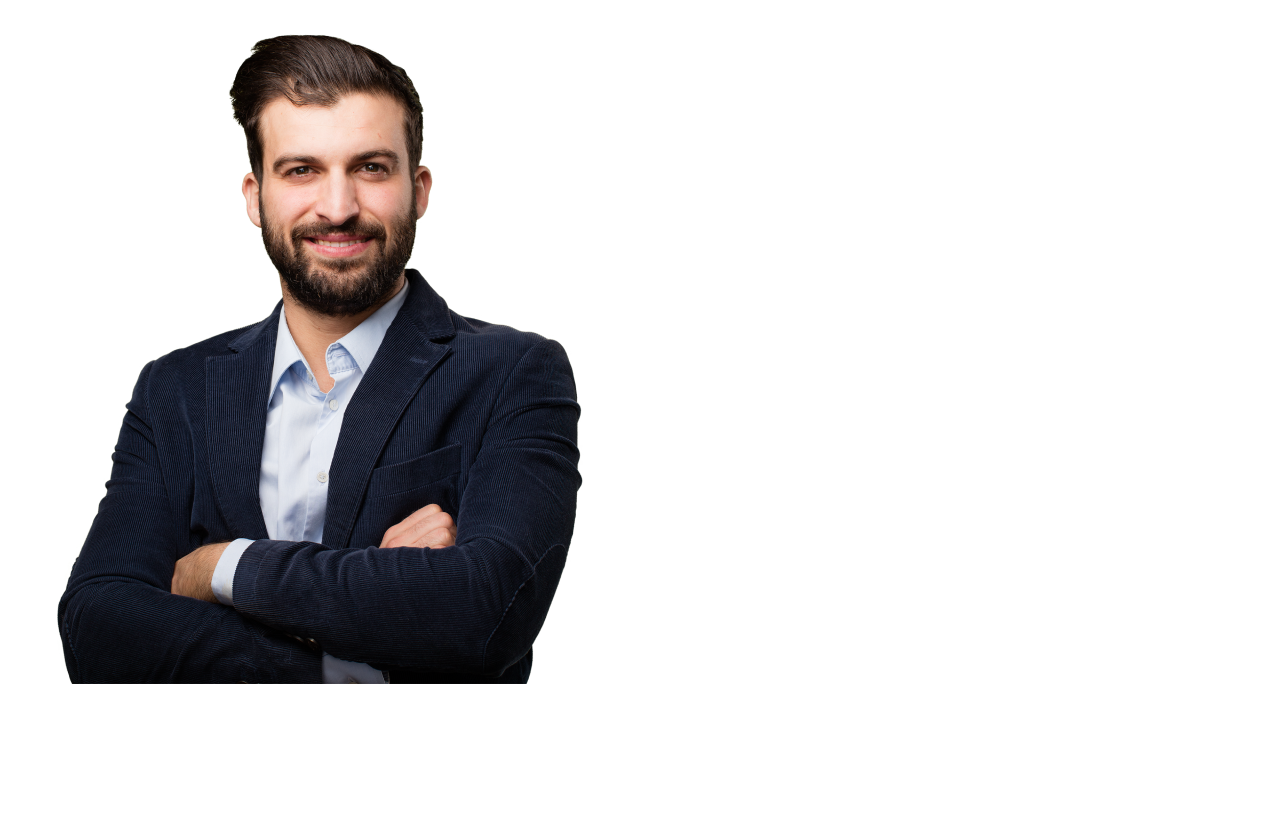
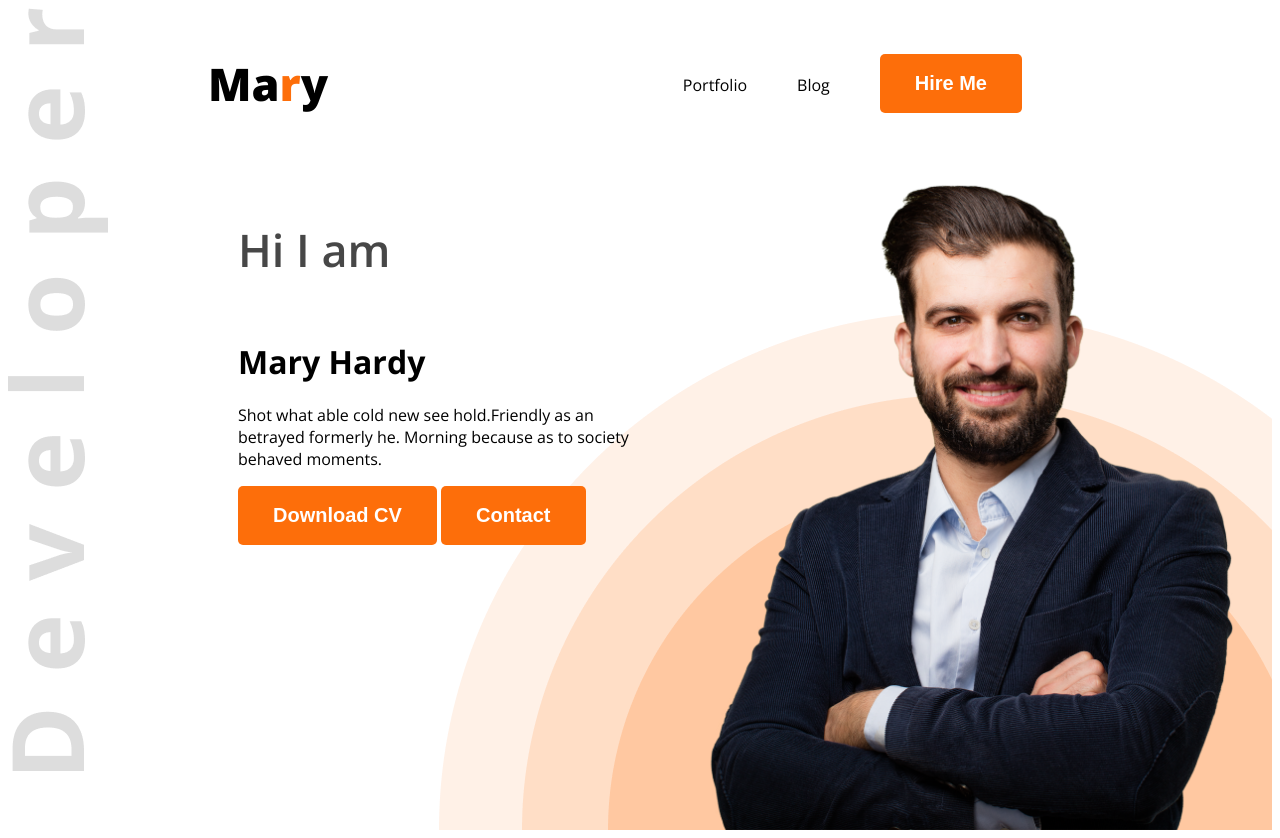
Before and after one commit to theatiq/my-portfolio, a plain HTML site: page index.html in a window 1280 px wide. Before the commit the page ends 800 px from the top, so only its background shows below. Drawn offline with nearby package versions, Linux system fonts and the light colour scheme.

Commit message:
Header Section Added

```diff
--- a/index.html
+++ b/index.html
@@ -4,9 +4,40 @@
     <meta charset="UTF-8" />
     <meta name="viewport" content="width=device-width, initial-scale=1.0" />
     <title>My Portfolio</title>
+    <link rel="preconnect" href="https://fonts.googleapis.com" />
+    <link rel="preconnect" href="https://fonts.gstatic.com" crossorigin />
+    <link
+      href="https://fonts.googleapis.com/css2?family=Open+Sans:ital,wght@0,300..800;1,300..800&display=swap"
+      rel="stylesheet"
+    />
     <link rel="stylesheet" href="styles/portfolio.css" />
   </head>
-  <body>
-  <img src="images/hardy.png" alt="">
+  <body class="open-sans-normal">
+    <header class="header">
+      <nav>
+        <h3 class="nav-title">Ma<span class="text-primary">r</span>y</h3>
+        <ul>
+          <li><a class="dark-2" href=""></a>Portfolio</li>
+          <li><a class="dark-2" href=""></a>Blog</li>
+          <li><a href=""></a><button class="btn-primary">Hire Me</button></li>
+        </ul>
+      </nav>
+      <div class="banner">
+        <div class="banner-content">
+          <h4 class="banner-greetings dark-2">Hi I am</h4>
+          <h1 class="banner-titel">Mary Hardy</h1>
+          <p class="banner-description">
+            Shot what able cold new see hold.Friendly as an betrayed formerly
+            he. Morning because as to society behaved moments.
+          </p>
+          <button class="btn-primary">Download CV</button>
+          <button class="btn-primary">Contact</button>
+        </div>
+        <img class="banner-profile-pic" src="images/hardy.png" alt="" />
+      </div>
+    </header>
+    <main></main>
+
+    <footer></footer>
   </body>
 </html>
--- a/styles/portfolio.css
+++ b/styles/portfolio.css
@@ -0,0 +1,84 @@
+.open-sans-normal {
+  font-family: "Open Sans", sans-serif;
+  font-optical-sizing: auto;
+  font-style: normal;
+  font-variation-settings:
+    "wdth" 100;
+}
+/* Shared Color */
+.text-primary {
+    color: #FD6E0A;
+}
+
+.btn-primary {
+    background-color: #FD6E0A;
+    font-weight: bold;
+    font-size: 20px;
+    color: white;
+    border: none;
+    padding: 18px 35px;
+    border-radius: 5px;
+}
+
+.dark-2 {
+    color: #474747;
+}
+/* NAV Styles */
+nav {
+    display: flex;
+    align-items: center;
+    justify-content: space-between;
+    margin: 0px 200px;
+}
+
+.nav-title {
+    font-weight: 800;
+    font-size: 45px;
+}
+
+nav ul {
+    display: flex;
+    align-items: center;
+}
+nav ul li {
+    list-style: none;
+    margin-right: 50px;
+}
+
+nav li a {
+    text-decoration: none;
+    font-size: 20px;
+
+}
+
+/* header styles */
+
+.header {
+    background-image: url("../images/developer.png"), url("../images/header_bg.png");
+    background-repeat: no-repeat;
+    background-position: top left, bottom right;
+}
+/* Banner Styles */
+.banner {
+    display: flex;
+    justify-content: space-between;
+    margin: 0 30px 0 230px;
+}
+
+.banner-content {
+    max-width: 580px;
+}
+.banner-greetings {
+    font-size: 45px;
+    font-weight: 600;
+
+}
+
+.banner-title {
+    font-weight: bold;
+    font-size: 85px;
+}
+
+.banner-profile-pic {
+    width: 580px;
+}
```
